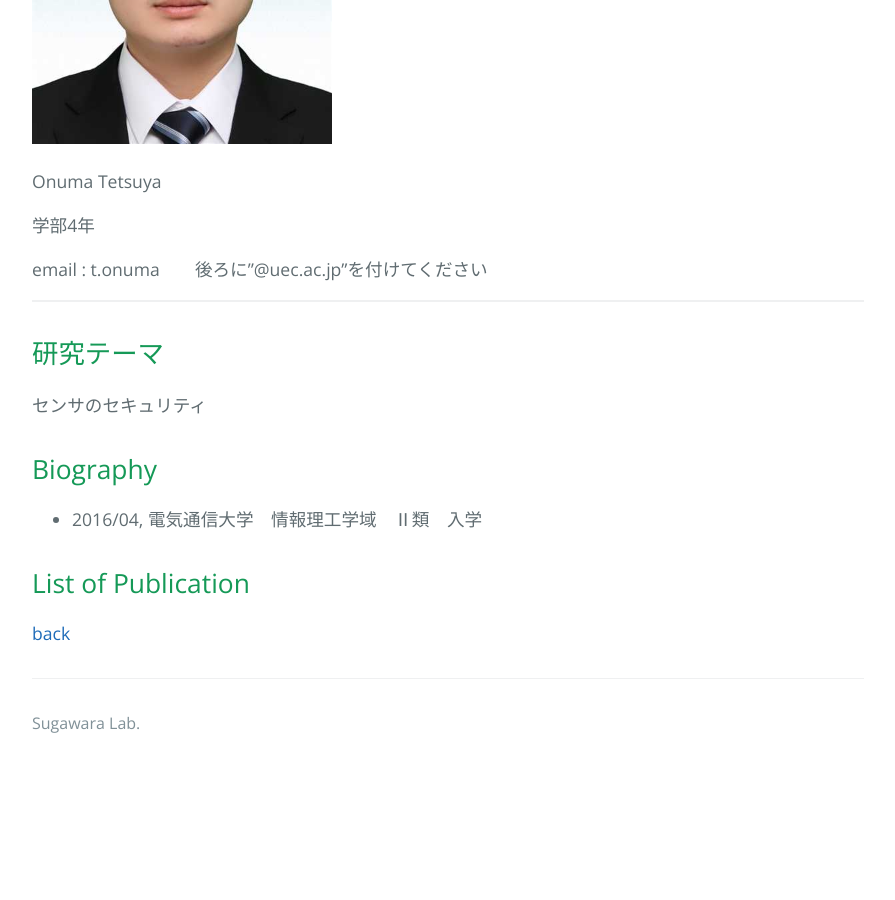
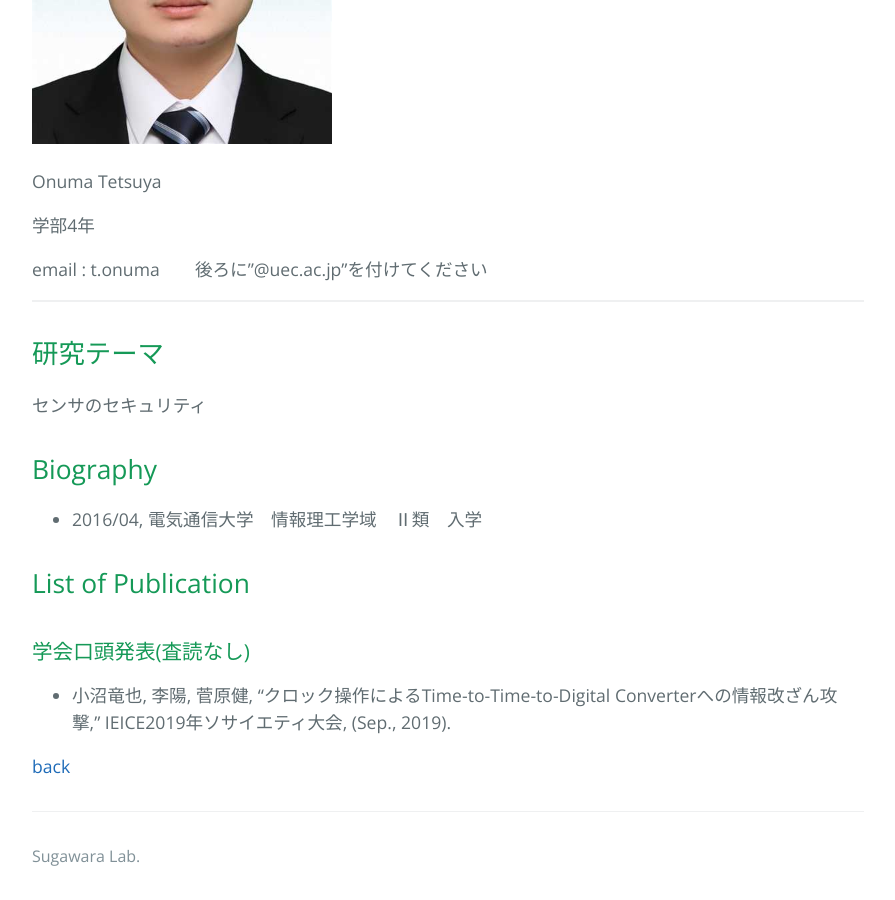
Before and after one commit to sugawara-bbbb/weblab, a Jekyll site: the page built from _member/onuma.md, in a window 1280 px wide and 900 px high, scrolled down 739 px. Shown: the whole window, without its empty margins (192-1087 px from the left). Built offline with Jekyll 4.4.1, drawn with Linux system fonts in a browser that asks for light colours; before the commit the page ends 1506 px from its top, so only the background shows below that.

Commit message:
メンバーページにソ大の成果を追加

```diff
--- a/_member/onuma.md
+++ b/_member/onuma.md
@@ -18,3 +18,6 @@ email: t.onuma
 
 
 ## List of Publication
+
+### 学会口頭発表(査読なし)
+- 小沼竜也, 李陽, 菅原健, “クロック操作によるTime-to-Time-to-Digital Converterへの情報改ざん攻撃,” IEICE2019年ソサイエティ大会, (Sep., 2019).
```
Also changed, not shown: _member/tsuchiya.md (+3 -0 lines), _member/yabu.md (+3 -0 lines).
